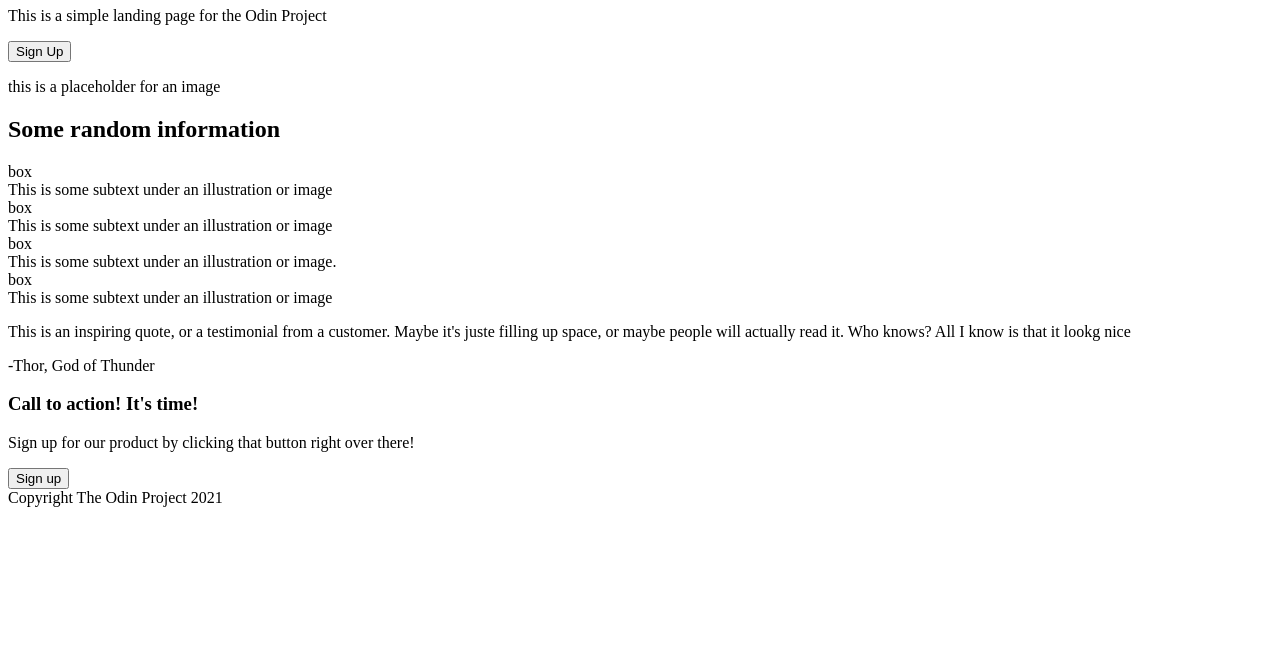
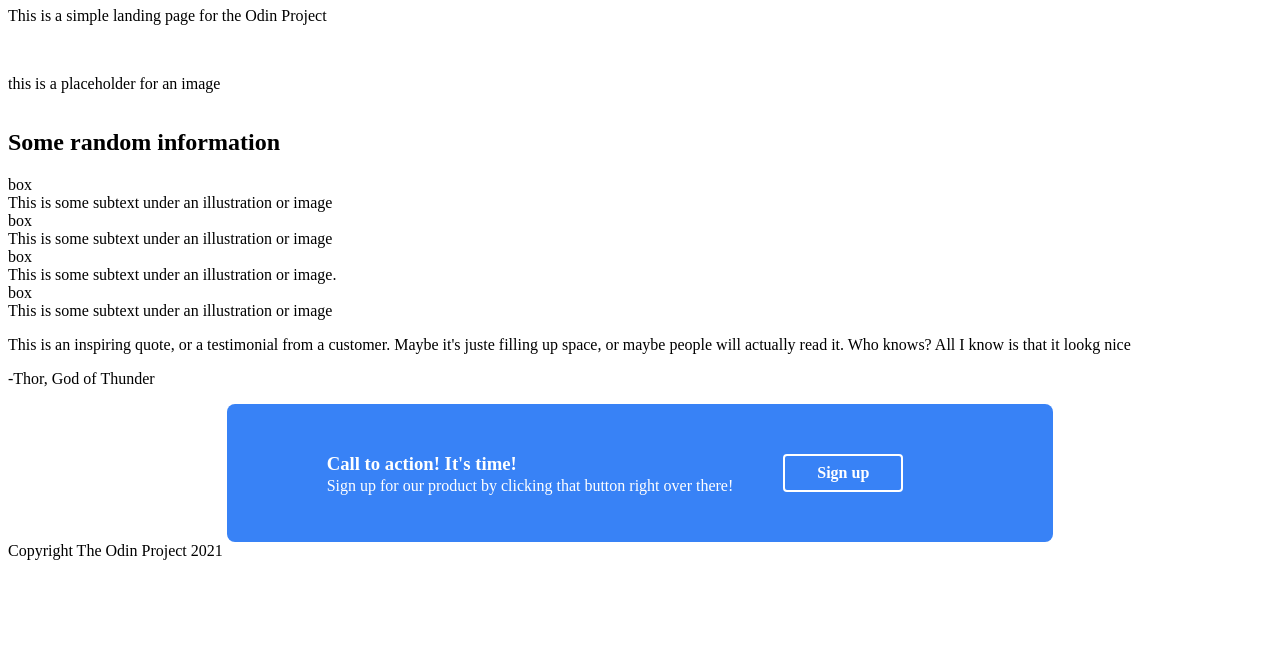
Before and after one commit to pidub-step/odin-landing-page, a plain HTML site: page index.html in a window 1280 px wide. Shown: the part 131-800 px from the top of the page. Drawn offline with Linux system fonts and the light colour scheme.

Commit message:
html and css modifications

```diff
--- a/index.html
+++ b/index.html
@@ -8,13 +8,16 @@
 </head>
 <body>
     <div class="header">
-        <ul>
-            <li class="logo">Header Logo</li>
+        <ul class="logo">
+            <li>Header Logo</li>
+        </ul>
+        <ul class="nav">
             <li>Header link one</li>
             <li>Header link two</li>
             <li>Header link three</li>
         </ul>
     </div>
+
     <div class="main">
         <div class="main-content">
             <h1>Odin Landing Page</h1>
@@ -52,9 +55,14 @@
             <p>-Thor, God of Thunder</p>
     </div>
     <div class="section-4">
-        <h3>Call to action! It's time!</h3>
-        <p>Sign up for our product by clicking that button right over there!</p>
-        <button>Sign up</button>
+        <div class="bluebox">
+            <div><h3>Call to action! It's time!</h3>
+                <p>Sign up for our product by clicking that button right over there!</p>
+            </div>
+            <div class="bluebutton">
+                <button>Sign up</button>
+            </div>
+        </div>
     </div>
     <div class="footer">
         <ul>
--- a/styles.css
+++ b/styles.css
@@ -1,3 +1,9 @@
+body {
+   display: flex;
+   flex-direction: column;
+}
+
+
 .header {
   display: flex;
   justify-content: space-between;
@@ -11,3 +17,47 @@ ul {
    padding: 0;
    gap: 16px
  }
+
+ .section-4 {
+   display: flex;
+   justify-content: center;
+   gap: 16px;
+ }
+
+ .bluebox {
+   background-color: #3882f6;
+   color: white;
+   padding-left: 100px;
+   padding-right: 100px;
+   display: flex;
+   border-radius: 8px;
+   align-items: center;
+ }
+
+.bluebutton {
+   color:#3882f6;
+   border: white 2px solid;
+   border-radius: 4px;
+   cursor: pointer;
+   display: flex;
+   justify-content: center;
+   flex-grow: 0;
+   flex-basis: auto;
+   padding: 8px 16px;
+   margin: 50px;
+   font-weight: 900;
+}
+
+ button {
+	background: none;
+	color: white;
+	border: none;
+	padding: 0;
+	font: inherit;
+	cursor: pointer;
+	outline: inherit;
+   padding: 0px 16px;
+}
+h3 {
+   margin-bottom: -14px;
+}
```
